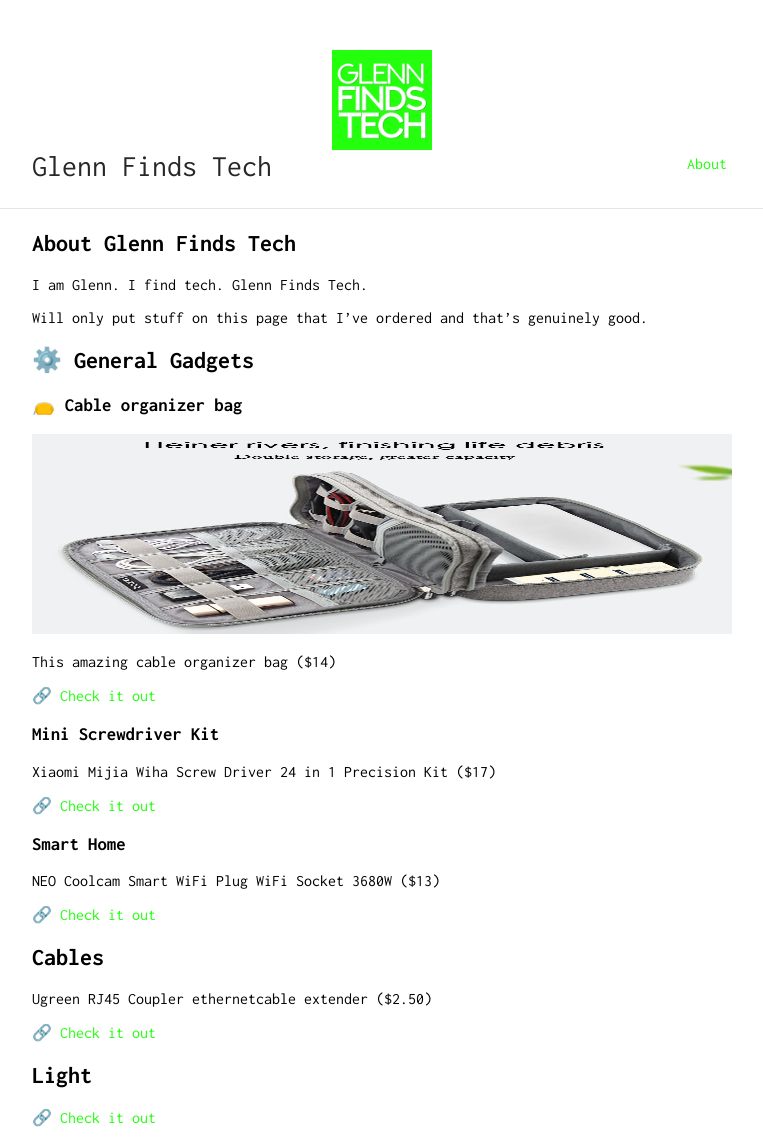
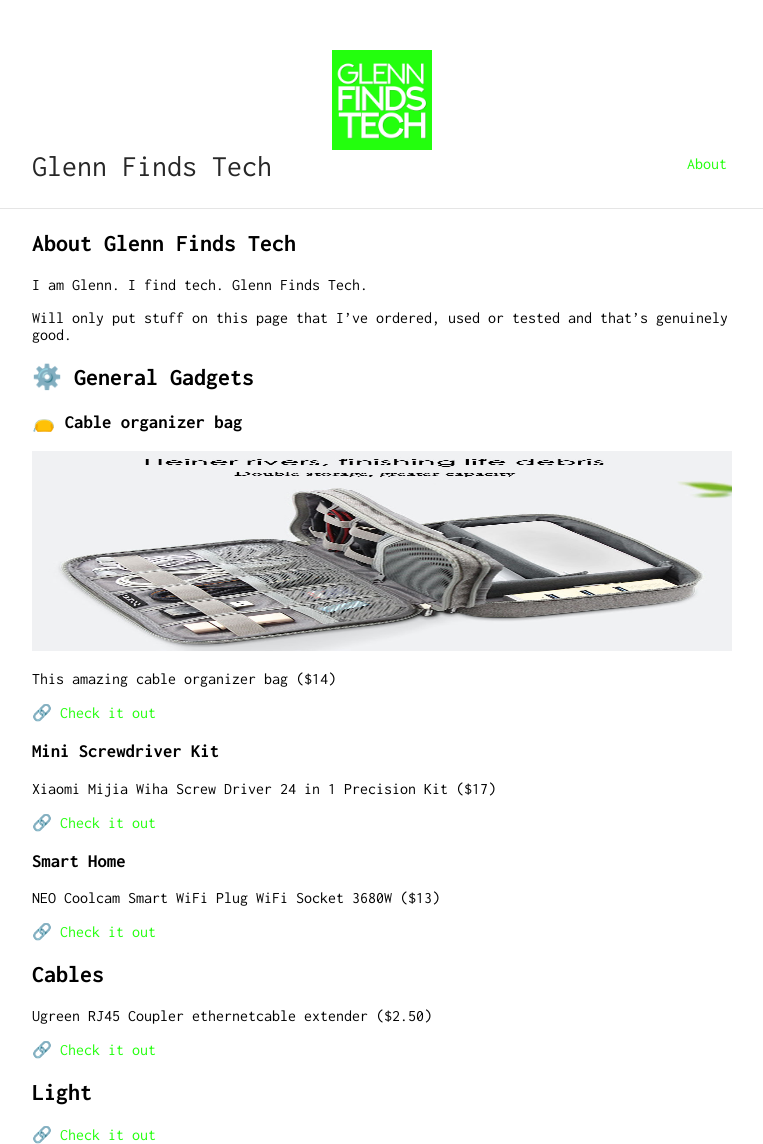
Before and after one commit to AtomicGlenn/GlennFindsTech, a Jekyll site: the page built from index.md, in a window 1280 px wide. Shown: the whole page, without its empty margins (258-1021 px from the left). Built offline with Jekyll 4.4.1, drawn with Linux system fonts in a browser that asks for light colours; our own code applies the rules of GitHub Pages for plain Markdown files.

Commit message:
Update index.md

```diff
--- a/index.md
+++ b/index.md
@@ -6,7 +6,7 @@ layout: default
 
 I am Glenn. I find tech. Glenn Finds Tech.
 
-Will only put stuff on this page that I've ordered and that's genuinely good.
+Will only put stuff on this page that I've ordered, used or tested and that's genuinely good.
 
 
 ## ⚙️ General Gadgets
```
